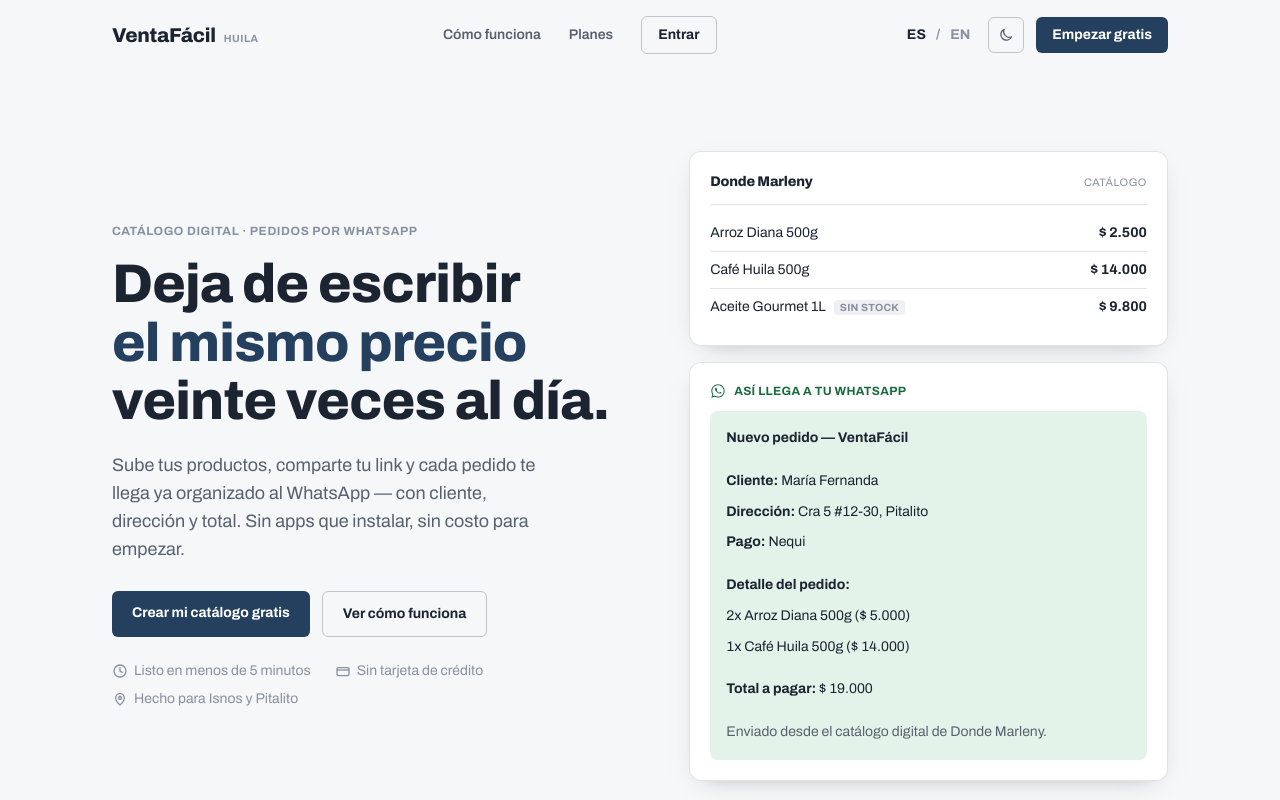
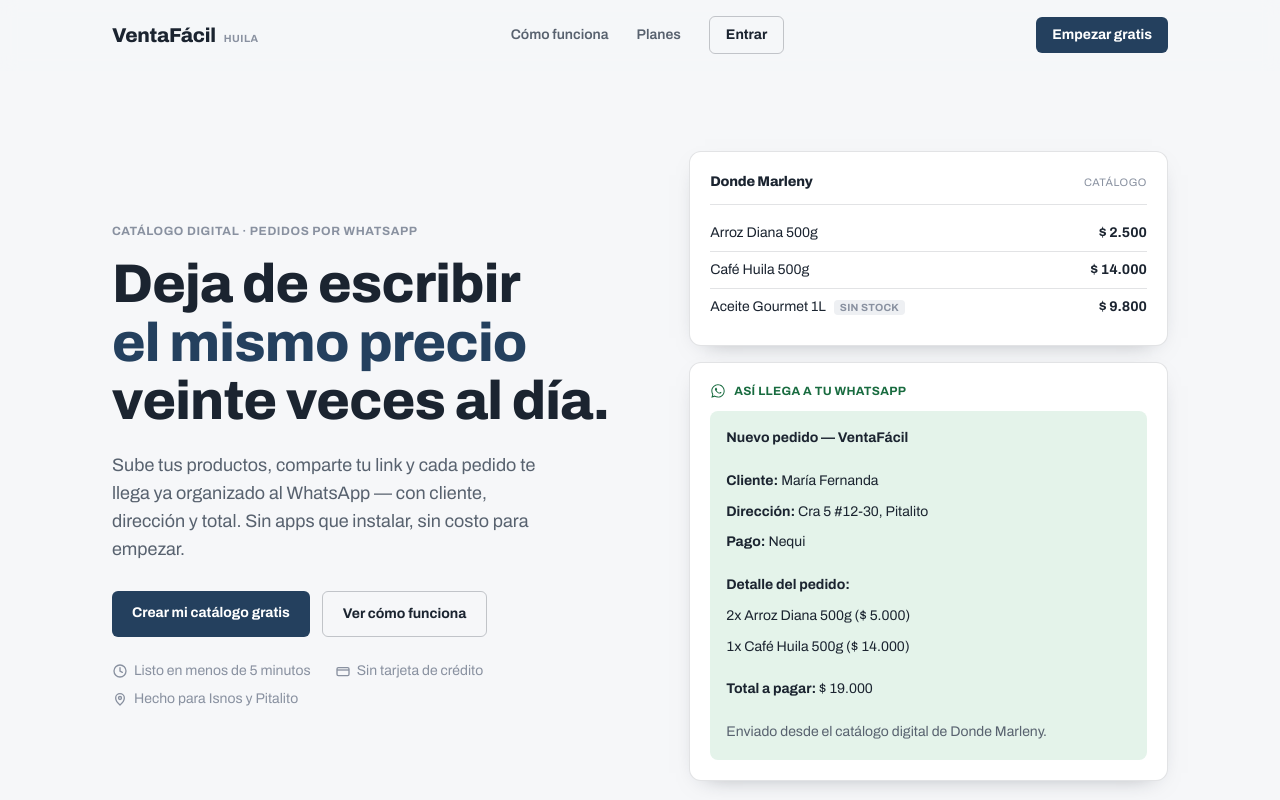
Before and after one commit to Pabloandres4112/VentaF-cil_Huila, a Next.js app: page / in a window 1280 px wide. Shown: the top 800 px of the page. Built offline with nearby package versions, Linux system fonts and the light colour scheme.

Commit message:
feat: deshabilitar temporalmente el conmutador de idioma y el conmutador de tema en el componente HomeContent

```diff
--- a/components/home-content.tsx
+++ b/components/home-content.tsx
@@ -48,8 +48,8 @@
             </Link>
           </nav>
           <div className="flex items-center gap-3">
-            <LanguageSwitcher locale={locale} />
-            <ThemeToggle labels={dict.theme} />
+            {/* <LanguageSwitcher locale={locale} />
+            <ThemeToggle labels={dict.theme} /> */}
             <Link
               href={LOGIN_HREF}
               className="rounded-md bg-accent px-4 py-2 text-sm font-bold text-accent-ink transition-colors hover:bg-accent/90"
```
